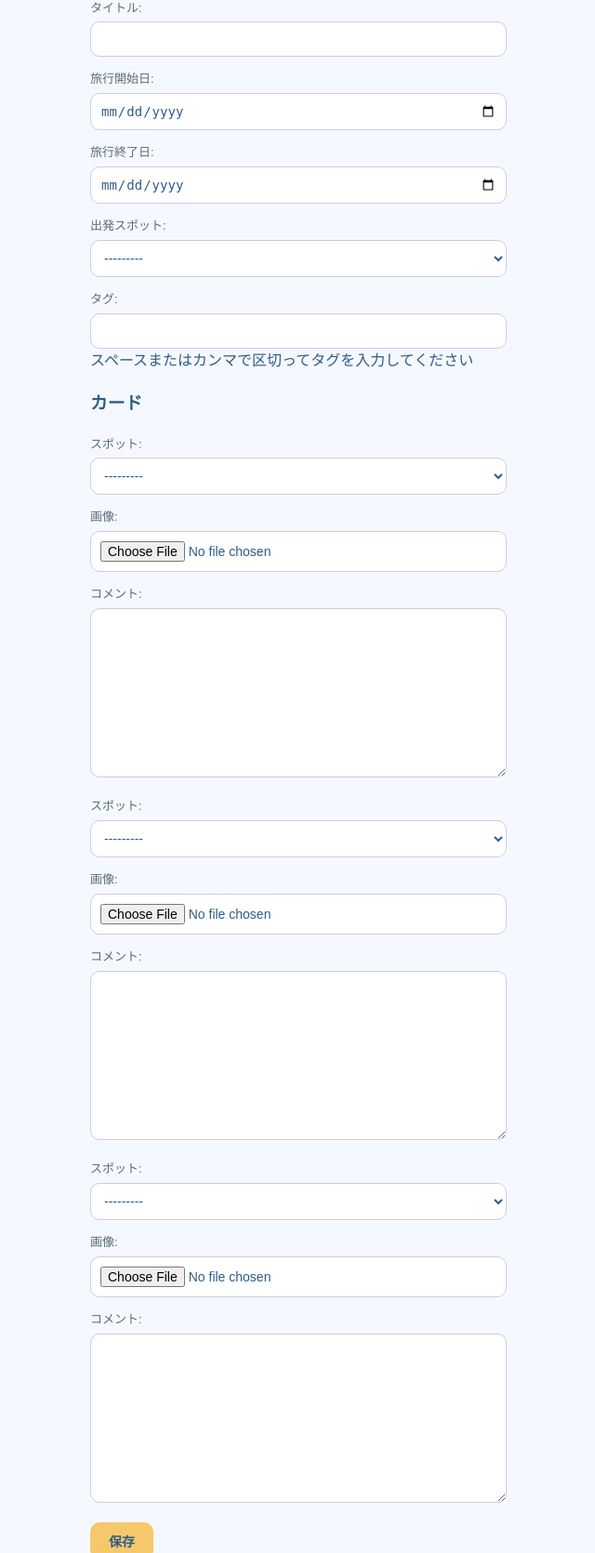
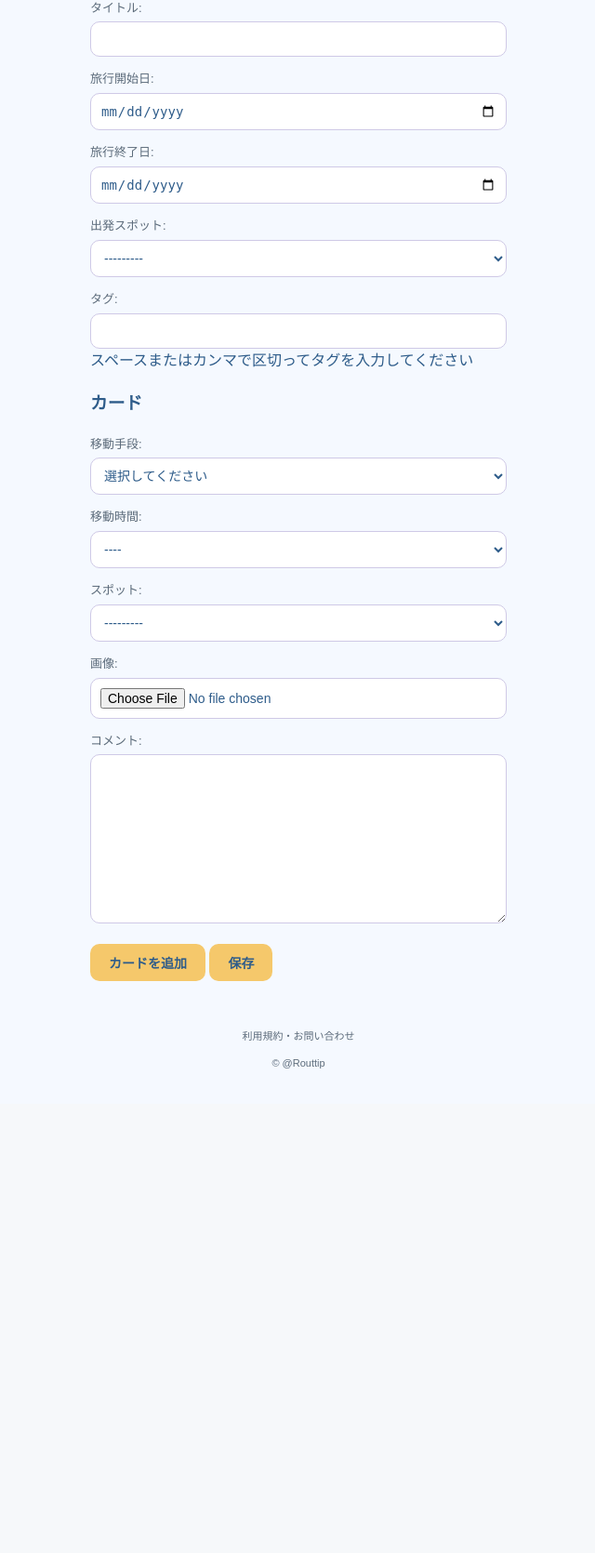
Before and after one commit to fko2547012/routrip, a Django app: page /log_create/ in a window 1280 px wide. Shown: the part 142-1812 px from the top of the page at 93% size, without its empty margins (319-959 px from the left). After the commit the page ends 1291 px from the top, so only its background shows below. Run offline with Django 5.2, Linux system fonts and the light colour scheme; the visitor is signed in with stand-in values (Sample User, id 1); data that the repository does not hold is empty.

Commit message:
カード追加

```diff
--- a/routrip/forms/log.py
+++ b/routrip/forms/log.py
@@ -52,9 +52,43 @@ class LogForm(ModelForm):
         return names
 
 
-LogCardFormSet = inlineformset_factory( #カードを複数枚作成するフォームセット
+TRANSPORT_CHOICES = [
+    ('徒歩', '徒歩'), ('電車', '電車'), ('バス', 'バス'), ('車', '車'),
+    ('自転車', '自転車'), ('飛行機', '飛行機'), ('船', '船'),
+]
+
+DURATION_CHOICES = [(m, f'{m}分') for m in (10, 20, 30, 45, 60, 90, 120, 180)]   # 仮
+
+
+class LogCardForm(ModelForm):
+    '''
+    カード1枚分のフォーム（手前の移動手段・移動時間を含む）
+    '''
+    transport = forms.ChoiceField(
+        label='移動手段',
+        choices=[('', '選択してください')] + TRANSPORT_CHOICES,
+        error_messages={'required': '移動手段を選択してください'})
+    duration = forms.TypedChoiceField(
+        label='移動時間', required=False,
+        choices=[('', '----')] + DURATION_CHOICES,
+        coerce=int, empty_value=None)
+
+    field_order = ['transport', 'duration', 'spot', 'image_path', 'comment']
+
+    class Meta:
+        model = Logcard
+        fields = ['spot', 'image_path', 'comment']
+        error_messages = {
+            'spot': {'required': 'スポットを入力してください'},
+            'comment': {'required': 'コメントを入力してください'},
+        }
+
+
+LogCardFormSet = inlineformset_factory(
     Log, Logcard,
-    fields=['spot', 'image_path', 'comment'],
-    extra=3,    #カードを3枚表示
+    form=LogCardForm,
+    extra=0,
+    min_num=1,
+    validate_min=True,
     can_delete=False,
 )
--- /dev/null
+++ b/routrip/static/routrip/js/log_create.js
@@ -0,0 +1,10 @@
+document.getElementById('add-card').addEventListener('click', () => {
+  const totalInput = document.querySelector('[name$="-TOTAL_FORMS"]');
+  const index = Number(totalInput.value);
+
+  const html = document.getElementById('card-template').innerHTML
+    .replaceAll('__prefix__', index);
+  document.getElementById('card-list').insertAdjacentHTML('beforeend', html);
+
+  totalInput.value = index + 1;
+});
--- a/routrip/templates/routrip/base.html
+++ b/routrip/templates/routrip/base.html
@@ -33,5 +33,6 @@
 <p>&copy; @Routtip</p>
 </footer>
 
+{% block extra_js %}{% endblock %}
 </body>
 </html>
--- a/routrip/templates/routrip/log_create.html
+++ b/routrip/templates/routrip/log_create.html
@@ -1,4 +1,5 @@
 {% extends 'routrip/base.html' %}
+{% load static %}
 
 {% block content %}
 <h2>ログ作成</h2>
@@ -8,12 +9,29 @@
 
   <h3>カード</h3>
   {{ formset.management_form }}
-  {% for card_form in formset %}
+  {{ formset.non_form_errors }}
+
+  <div id="card-list">
+    {% for card_form in formset %}
+      <div class="card-form">
+        {{ card_form.as_p }}
+      </div>
+    {% endfor %}
+  </div>
+
+  <button type="button" id="add-card">カードを追加</button>
+
+  <template id="card-template">
     <div class="card-form">
-      {{ card_form.as_p }}
+      {{ formset.empty_form.as_p }}
     </div>
-  {% endfor %}
+  </template>
 
   <button type="submit">保存</button>
 </form>
+
+{% block extra_js %}
+<script src="{% static 'routrip/js/log_create.js' %}"></script>
 {% endblock %}
+
+{% endblock %}
--- a/routrip/views/log_create.py
+++ b/routrip/views/log_create.py
@@ -4,7 +4,7 @@ from django.contrib.auth.mixins import LoginRequiredMixin
 from django.shortcuts import render, redirect
 from django.urls import reverse_lazy
 
-from ..models import Log, Tag
+from ..models import Log, Tag, Section
 from ..forms.log import LogForm, LogCardFormSet
 
 
@@ -44,11 +44,26 @@ class LogCreateView(LoginRequiredMixin, CreateView):
             tag, _ = Tag.objects.get_or_create(name=name)   #タグを取得または作成
             self.object.tags.add(tag)   #ログにタグを追加
 
-        formset.instance = self.object
-        cards = formset.save(commit=False)  #カードを保存するが、まだDBには保存しない
-        for order, card in enumerate(cards, start=1):
+        prev_spot = self.object.start_spot  # 最初の出発側は、出発スポット
+        order = 0
+        for card_form in formset.forms:
+            if not card_form.has_changed(): # 何も入力されていない欄は無視
+                continue
+            order += 1
+            card = card_form.save(commit=False)
+            card.log = self.object
             card.display_order = order
-            card.save() #カードをDBに保存
+            card.save() # カードを保存
+
+            Section.objects.create( # 手前の移動区間を保存
+                log=self.object,
+                from_spot=prev_spot,
+                to_spot=card.spot,
+                section_order=order,
+                transport=card_form.cleaned_data['transport'],
+                duration=card_form.cleaned_data['duration'],
+            )
+            prev_spot = card.spot   # 次のカードの出発側にする
         return response
 
     # def success_url(self):
```
